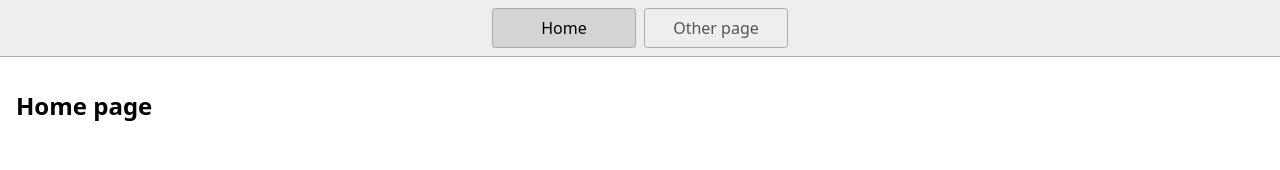
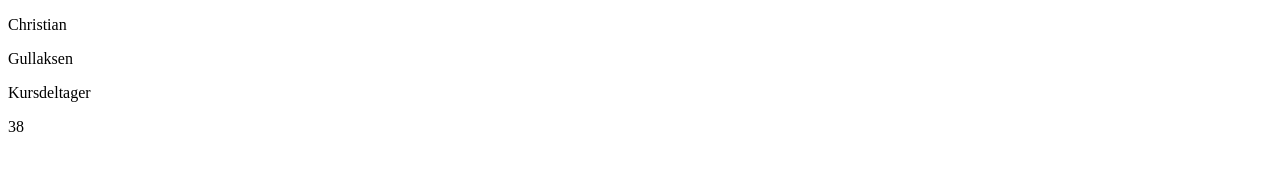
Before and after one commit to Enforsix/A2g-dag-17, a website: page index.html in a window 1280 px wide. Drawn offline with Linux system fonts and the light colour scheme.

Commit message:
buidnis cort

```diff
--- a/index.html
+++ b/index.html
@@ -4,20 +4,24 @@
     <title>Home</title>
     <meta charset="UTF-8" />
     <meta name="viewport" content="width=device-width" />
-    <!--
-      Need a visual blank slate?
-      Remove all code in `styles.css`!
-    -->
     <link rel="stylesheet" href="styles.css" />
     <script type="module" src="script.js"></script>
   </head>
+
   <body>
     <nav>
-      <a href="/" aria-current="page">Home</a>
-      <a href="/page2.html">Other page</a>
     </nav>
     <main>
-      <h1>Home page</h1>
+      <!-- Businesscard info from JS  -->
+      <div>
+        <p id="firstName"></p>
+        <p id="lastName"></p>
+        <p id="title"></p>
+        <p id="age"></p>
+      </div>
+
     </main>
+    <footer></footer>
   </body>
+
 </html>
--- a/script.js
+++ b/script.js
@@ -1 +1,59 @@
-console.log('Hello!');
+//En constant som Der vi bruker [] er en Array den logger alle ting som står inn vær for seg.
+// så man kan hente ut alle eller vert enkelt element for seg selv.
+
+//CheatSheet
+//Cosnt = ["", "", ""];
+//console.log();
+//const = document.querySelector("#");
+// .text
+
+//Eksempel
+const fruitBowl = ["Apple", "Pear", "Graper"];
+//console.log(fruitBowl);
+//console.log(fruitBowl[0]);
+
+const buisnessCard =  ["Christian", "Gullaksen", "Kursdeltager", 38 ];
+//console.log(buisnessCard);
+//console.log(buisnessCard[0]);
+
+
+//henter ut informasjon som senere kan fyles i.
+const firstName = document.querySelector("#firstName");
+const lastName = document.querySelector("#lastName");
+const title = document.querySelector("#title");
+const age = document.querySelector("#age");
+console.log(firstName, lastName, title, age);
+
+
+//vi definere hva som skall inn hvor.
+//vi setter inn reiktig element på rett plas der vi velger fra "buisnessCard" Consten våres ved hjelp av 0-4.
+firstName.textContent = buisnessCard [0];
+lastName.textContent = buisnessCard [1];
+title.textContent = buisnessCard [2];
+age.textContent = buisnessCard [3];
+
+
+//
+//
+
+
+// Array with objects
+const charecterCreation = [{"firstName": "Enforsix"}, {"lastName": "Etern"}, {"class": "Ranger"}, {"level": 14}];
+
+console.log(charecterCreation);
+console.log(charecterCreation[2].class);
+
+
+//
+//
+
+
+//objects with arrays
+const ranger = {"mediumArmor": ["head", "glavs", "feet", "legs", "chest", "ring", "neck"], "wapon": ["bow", "dagger", "shortSword"]};
+
+// vi velger "const"
+// vi velger under kategori ("wapon")
+// vi velger objegt i den kategorien ("[0] bow")
+console.log(ranger)
+console.log(ranger.wapon);
+console.log(ranger.wapon[0]);
--- a/styles.css
+++ /dev/null
@@ -1,46 +0,0 @@
-* {
-  box-sizing: border-box;
-}
-
-body {
-  margin: 0;
-  font-family: system-ui, sans-serif;
-  color: black;
-  background-color: white;
-}
-
-nav {
-  display: flex;
-  flex-wrap: wrap;
-  align-items: center;
-  justify-content: center;
-  padding: 0.5rem;
-  gap: 0.5rem;
-  border-bottom: solid 1px #aaa;
-  background-color: #eee;
-}
-
-nav a {
-  display: inline-block;
-  min-width: 9rem;
-  padding: 0.5rem;
-  border-radius: 0.2rem;
-  border: solid 1px #aaa;
-  text-align: center;
-  text-decoration: none;
-  color: #555;
-}
-
-nav a[aria-current='page'] {
-  color: #000;
-  background-color: #d4d4d4;
-}
-
-main {
-  padding: 1rem;
-}
-
-h1 {
-  font-weight: bold;
-  font-size: 1.5rem;
-}
```
Also changed, not shown: page2.html (deleted, +0 -19 lines), 1 other file.
